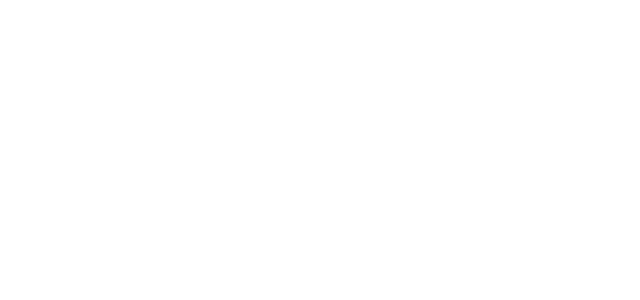
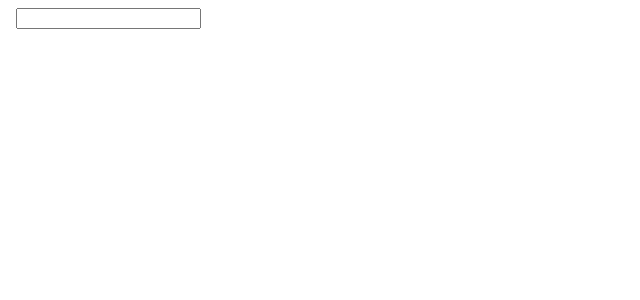
Before and after one commit to Davidaguirre99/app-integridad-referencial-bdd, an Angular app in the folder integridad-referencial-app/: page / in a window 1280 px wide. Shown: the top 300 px of the page, without its empty margins (0-640 px from the left). Built offline with nearby package versions, Linux system fonts and the light colour scheme.

Commit message:
[ADD] [DA] index html

```diff
--- a/integridad-referencial-app/src/app/app.component.html
+++ b/integridad-referencial-app/src/app/app.component.html
@@ -5,10 +5,8 @@
   <meta http-equiv="X-UA-Compatible" content="IE=edge">
   <meta name="viewport" content="width=device-width, initial-scale=1.0">
   <title>Integridad Referencial</title>
-  <script src="https://ajax.googleapis.com/ajax/libs/angularjs/1.6.9/angular.min.js
-"></script>
 </head>
 <body>
-
+  <input type="text" name="nombre-bd" id="select">
 </body>
 </html>
```
